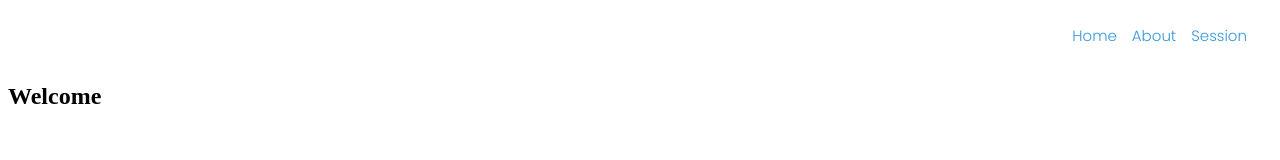
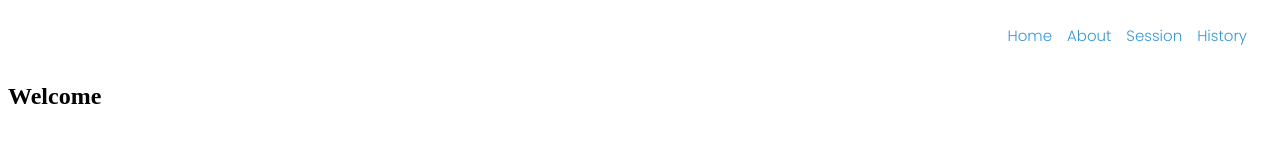
Before and after one commit to learningboiz/GrowthDiary, a React (Vite) app in the folder frontend/: page / in a window 1280 px wide. Shown: the top 160 px of the page. Built offline with nearby package versions, Linux system fonts and the light colour scheme.

Commit message:
added history routes and navigation bar option

```diff
--- a/frontend/src/components/NavigationBar.jsx
+++ b/frontend/src/components/NavigationBar.jsx
@@ -15,6 +15,9 @@ export default function NavigationBar() {
                 <li>
                     <Link to="session">Session</Link>
                 </li>
+                <li>
+                    <Link to="history">History</Link>
+                </li>
             </ul>
         </nav>
     )
--- a/frontend/src/routes/ApplicationRoutes.jsx
+++ b/frontend/src/routes/ApplicationRoutes.jsx
@@ -5,6 +5,7 @@ import BeforeSessionView from "../tracker/views/BeforeSessionView.jsx";
 import DetailsForm from "../tracker/forms/DetailsForm.jsx";
 import NewSessionPage from "../tracker/views/NewSessionPage.jsx";
 import OldSessionPage from "../tracker/views/OldSessionPage.jsx";
+import HistoryView from "../history/HistoryView.jsx";
 
 export default function ApplicationRoutes() {
     return (
@@ -14,6 +15,7 @@ export default function ApplicationRoutes() {
             <Route path="/session" element={<BeforeSessionView />}></Route>
             <Route path="/session/new" element={<NewSessionPage />}></Route>
             <Route path="/session/old" element={<OldSessionPage />}></Route>
+            <Route path="/history" element={<HistoryView />}></Route>
         </Routes>
     )
 }
```
